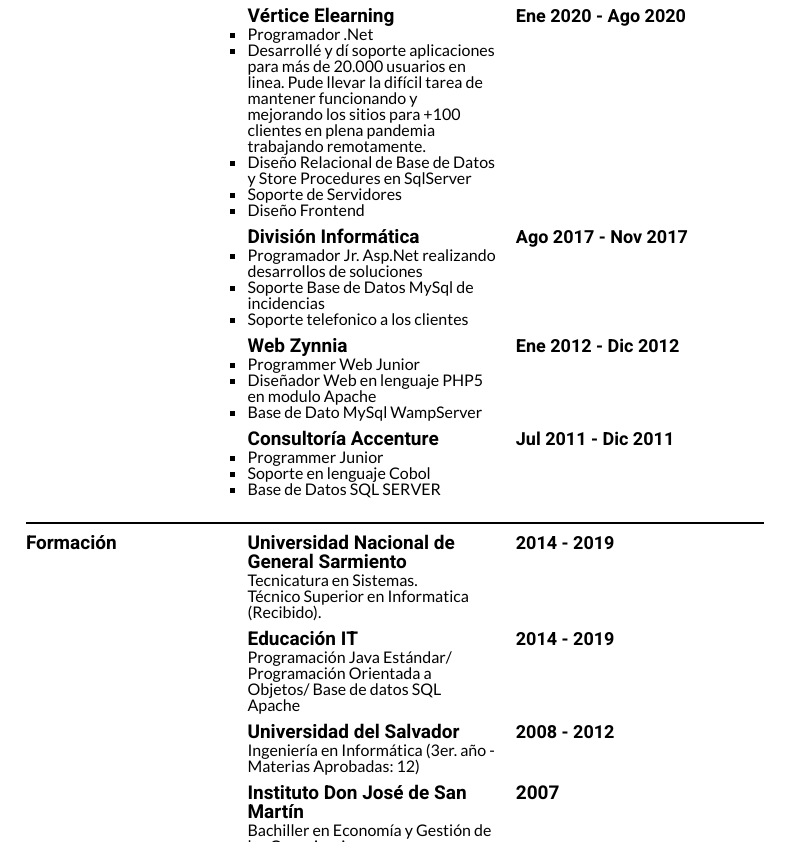
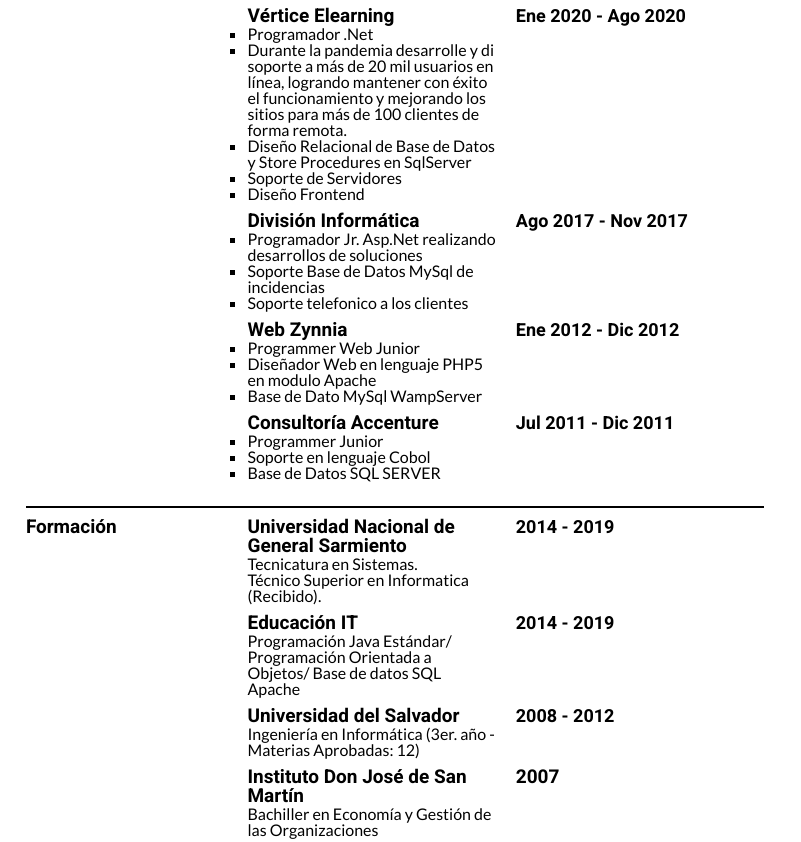
Before and after one commit to gonzalomcardoso/cv, a plain HTML site: page index.html in a window 1280 px wide. Shown: the part 859-1701 px from the top of the page, without its empty margins (0-801 px from the left). Drawn offline with nearby package versions, Linux system fonts and the light colour scheme.

Commit message:
updates 23/02/2012 2

```diff
--- a/index.html
+++ b/index.html
@@ -66,8 +66,7 @@
 							<td><span class="titulo">Vértice Elearning </span>
 								<br><ul>
 										<li>Programador .Net</li>
-										<li>Desarrollé y dí soporte aplicaciones para más de 20.000 usuarios en linea.
-											Pude llevar la difícil tarea de mantener funcionando y mejorando los sitios para +100 clientes en plena pandemia trabajando remotamente.</li>
+										<li>Durante la pandemia desarrolle y di soporte a más de 20 mil usuarios en línea, logrando mantener con éxito el funcionamiento y mejorando los sitios para más de 100 clientes de forma remota.</li>
 										<li>Diseño Relacional de Base de Datos y Store Procedures en SqlServer</li>
 										<li>Soporte de Servidores</li>
 										<li>Diseño Frontend </li>
```
